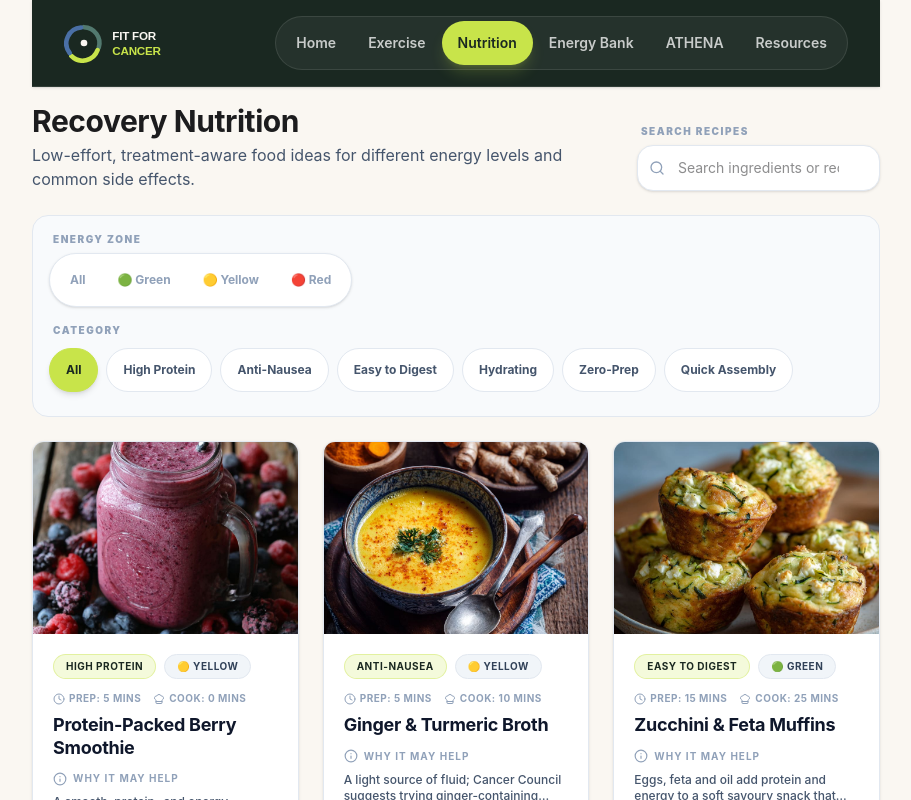
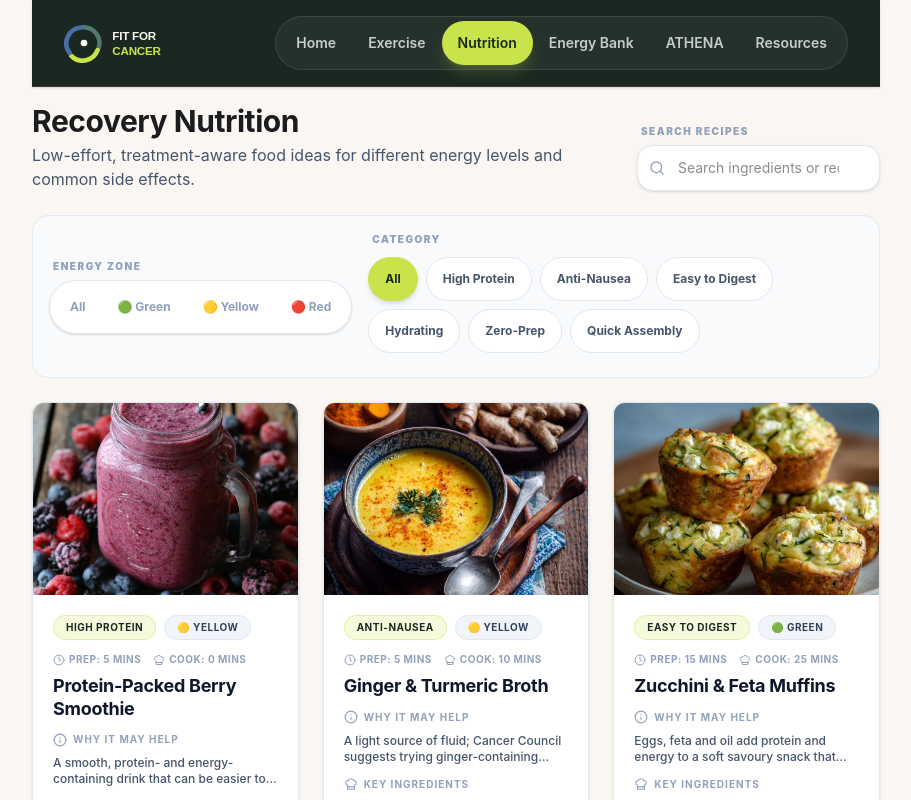
Before and after one commit to cre8tivoz/fitforcancer2.0, a React (Vite) app: page /nutrition in a window 1280 px wide. Shown: the top 800 px of the page, without its empty margins (184-1095 px from the left). Built offline with nearby package versions, Linux system fonts and the light colour scheme.

Commit message:
Constrain Nutrition filters to mobile viewport

```diff
--- a/components/NutritionPage.tsx
+++ b/components/NutritionPage.tsx
@@ -118,14 +118,14 @@ const NutritionPage: React.FC<NutritionPageProps> = ({
   const isFiltering = recipeCategoryFilter !== 'All' || recipeSearchQuery !== '' || recipeZoneFilter !== null;
 
   return (
-    <div className="space-y-6 animate-fade-in">
-      <div className="flex flex-col gap-6">
-        <div className="flex flex-col md:flex-row md:items-end justify-between gap-4">
-          <div>
+    <div className="min-w-0 space-y-6 animate-fade-in">
+      <div className="flex min-w-0 flex-col gap-6">
+        <div className="flex min-w-0 flex-col gap-4 md:flex-row md:items-end md:justify-between">
+          <div className="min-w-0">
             <h1 className="text-3xl font-bold">Recovery Nutrition</h1>
             <p className="text-slate-600 mt-1">Low-effort, treatment-aware food ideas for different energy levels and common side effects.</p>
           </div>
-          <div className="w-full md:w-72">
+          <div className="w-full min-w-0 md:w-72">
             <label htmlFor="nutrition-search" className="mb-1.5 ml-1 block text-[10px] font-black text-slate-400 uppercase tracking-[0.15em]">Search recipes</label>
             <div className="relative">
               <Search className="absolute left-3 top-1/2 -translate-y-1/2 w-4 h-4 text-slate-400" />
@@ -145,12 +145,12 @@ const NutritionPage: React.FC<NutritionPageProps> = ({
           </div>
         )}
 
-        <div className="bg-slate-50 p-4 rounded-2xl border border-slate-200 space-y-4">
-          <div className="flex flex-wrap items-center justify-between gap-4">
-            <div className="flex flex-wrap items-center gap-4">
-              <div className="flex flex-col gap-1.5">
+        <div className="min-w-0 space-y-4 rounded-2xl border border-slate-200 bg-slate-50 p-4">
+          <div className="flex min-w-0 w-full flex-wrap items-center justify-between gap-4">
+            <div className="flex min-w-0 w-full flex-wrap items-center gap-4">
+              <div className="flex max-w-full shrink-0 flex-col gap-1.5">
                 <span className="text-[10px] font-black text-slate-400 uppercase tracking-[0.15em] ml-1">Energy Zone</span>
-                <div role="radiogroup" aria-label="Nutrition energy zone filter" className="flex bg-white p-1 rounded-full border border-slate-200 shadow-sm">
+                <div role="radiogroup" aria-label="Nutrition energy zone filter" className="flex max-w-full overflow-x-auto bg-white p-1 rounded-full border border-slate-200 shadow-sm">
                   <button type="button" role="radio" aria-checked={recipeZoneFilter === 'All'} onClick={() => changeRecipeZoneFilter('All')} className={`min-h-[44px] px-4 py-1.5 rounded-full text-xs font-bold transition-shadow transition-transform transition-colors ${recipeZoneFilter === 'All' ? 'bg-slate-900 text-white shadow-md' : 'text-slate-400 hover:text-slate-600'} focus-visible:outline-none focus-visible:ring-2 focus-visible:ring-[color:var(--color-nav)] focus-visible:ring-offset-2`}>
                     All
                   </button>
@@ -164,9 +164,9 @@ const NutritionPage: React.FC<NutritionPageProps> = ({
                   })}
                 </div>
               </div>
-              <div className="flex flex-col gap-1.5">
+              <div className="flex min-w-0 w-full flex-col gap-1.5 md:w-auto md:flex-1">
                 <span className="text-[10px] font-black text-slate-400 uppercase tracking-[0.15em] ml-1">Category</span>
-                <div role="radiogroup" aria-label="Recipe category filter" className="flex gap-2 overflow-x-auto pb-2 pt-1 pr-1 md:flex-wrap md:overflow-visible scroll-fade-right">
+                <div role="radiogroup" aria-label="Recipe category filter" className="flex w-full min-w-0 max-w-full gap-2 overflow-x-auto pb-2 pt-1 pr-1 md:flex-wrap md:overflow-visible scroll-fade-right">
                   {categories.map((category) => (
                     <button key={category} type="button" role="radio" aria-checked={recipeCategoryFilter === category} onClick={() => changeCategoryFilter(recipeCategoryFilter === category ? 'All' : category)} className={`min-h-11 px-4 py-2 rounded-full text-xs font-bold whitespace-nowrap transition-shadow transition-transform transition-colors border ${recipeCategoryFilter === category ? 'bg-neon-blue text-neon-dark border-neon-blue shadow-md' : 'bg-white text-slate-600 border-slate-200 hover:border-neon-blue hover:text-neon-blue'} focus-visible:outline-none focus-visible:ring-2 focus-visible:ring-[color:var(--color-nav)] focus-visible:ring-offset-2`}>
                       {category}
@@ -193,7 +193,7 @@ const NutritionPage: React.FC<NutritionPageProps> = ({
       </div>
 
       {orderedRecipes.length > 0 ? (
-        <div className="grid grid-cols-1 md:grid-cols-2 lg:grid-cols-3 gap-6">
+        <div className="grid min-w-0 grid-cols-1 gap-6 md:grid-cols-2 lg:grid-cols-3">
           {orderedRecipes.map((recipe) => {
             const isAthenaTarget = recipe.id === athenaTarget?.id;
             return (
```
